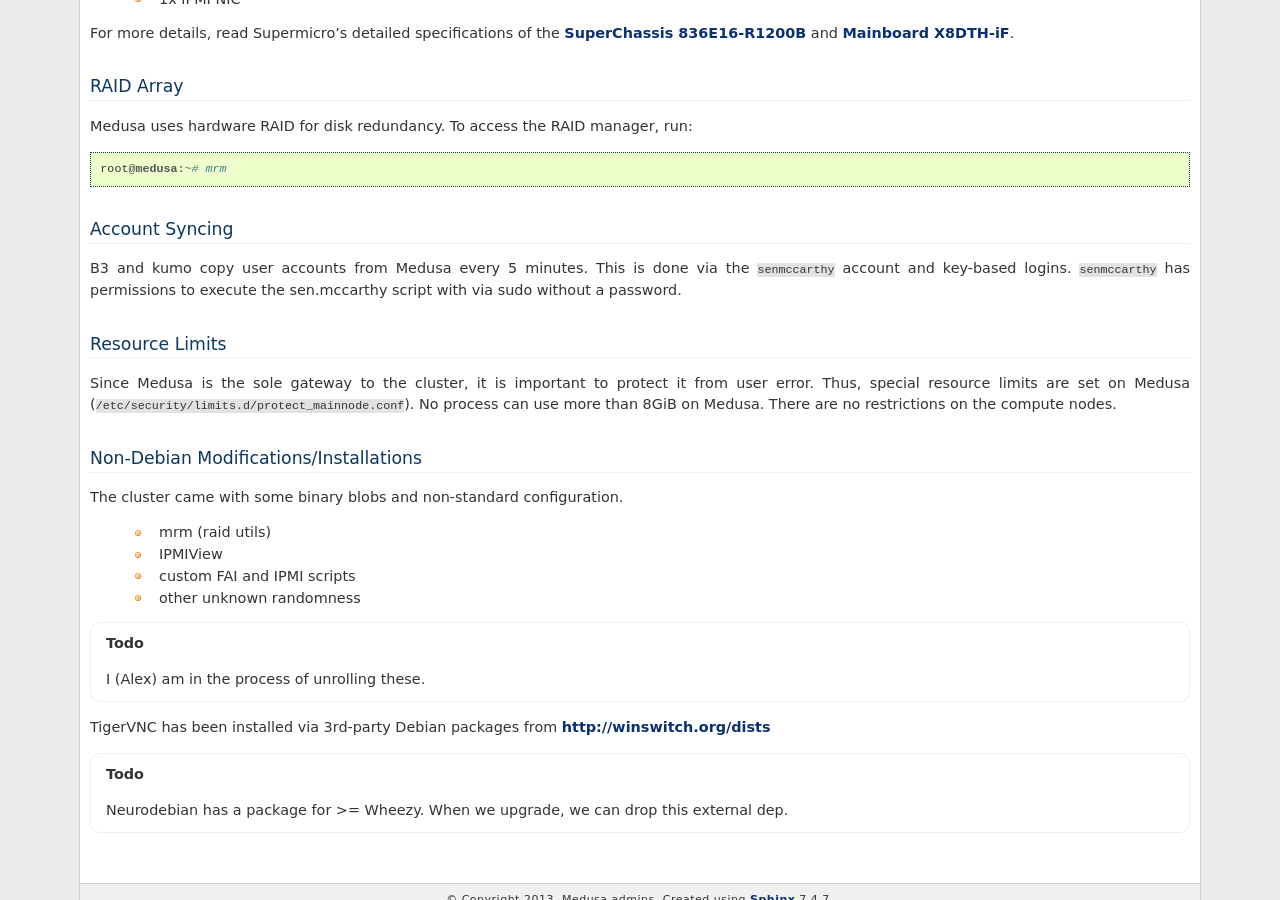
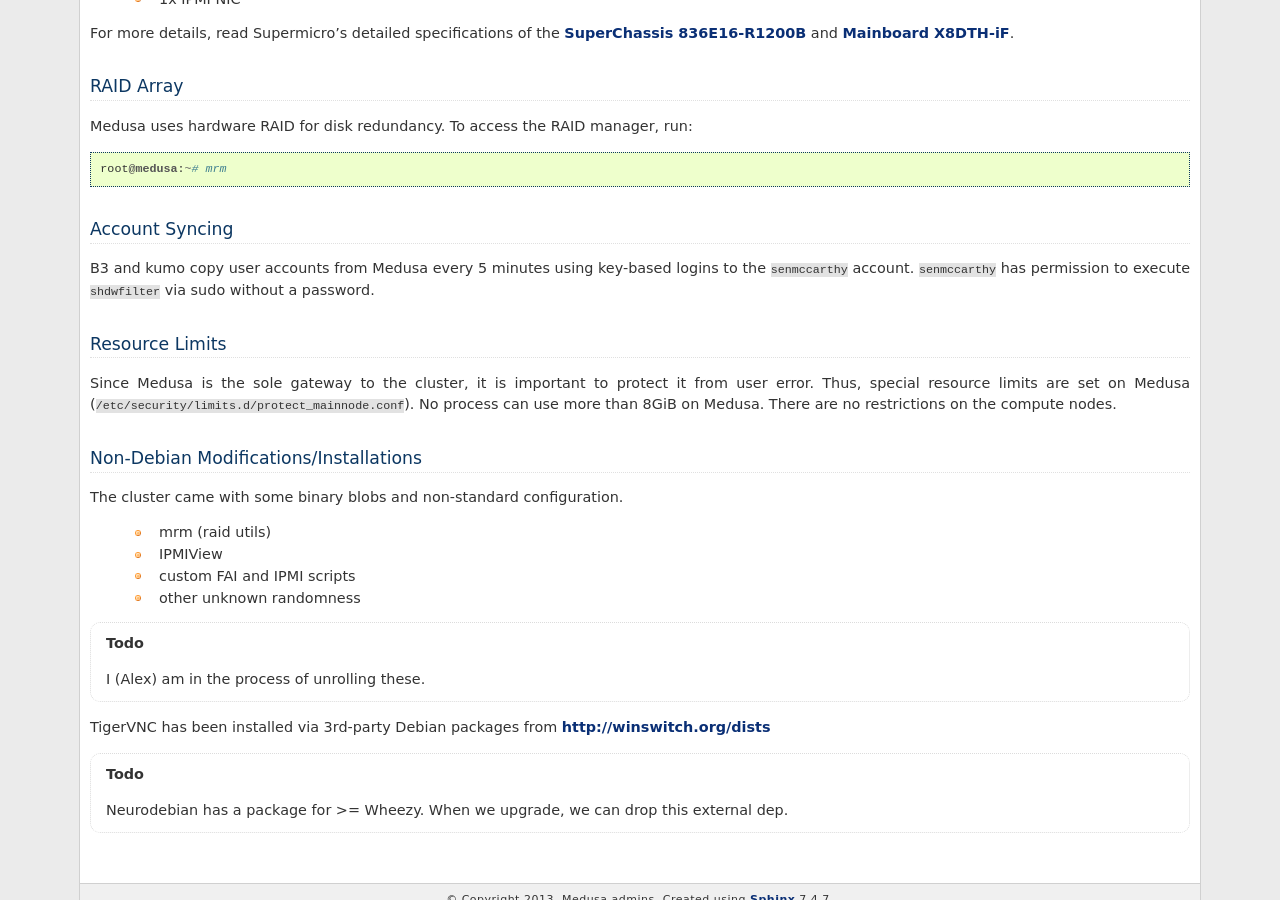
Before and after one commit to psychoinformatics-de/ipsy-docs, a Sphinx documentation site: the page built from source/internal/data_center/medusa.rst, in a window 1280 px wide and 900 px high, scrolled down 1115 px. Built offline with Sphinx 7.4.7, drawn with Linux system fonts in a browser that asks for light colours; formulas are drawn with MathJax 3.

Commit message:
Remove references to the (now defunct) sen.mccarthy script.

```diff
--- a/source/internal/data_center/kumo.rst
+++ b/source/internal/data_center/kumo.rst
@@ -22,8 +22,6 @@ Services
  - Polls ``gmetad`` instance on medusa.ovgu.de for use on web front-end. No ports exposed on Kumo.
 
 To support user logins, kumo copies the users (with 1000 <= UID <= 9999) from Medusa every 5 minutes.
-This is currently done with the ``sen.mccarthy`` script, but that is in the process of being refactored
-and extended.
 
 Because of this, the ``/etc/adduser.conf`` has been adjusted so that all new local UIDs and GIDs start
 from 10000 (rather than 1000).
--- a/source/internal/data_center/medusa.rst
+++ b/source/internal/data_center/medusa.rst
@@ -65,8 +65,8 @@ Medusa uses hardware RAID for disk redundancy. To access the RAID manager, run::
 
 Account Syncing
 ===============
-B3 and kumo copy user accounts from Medusa every 5 minutes. This is done via the ``senmccarthy`` account
-and key-based logins. ``senmccarthy`` has permissions to execute the sen.mccarthy script with via sudo
+B3 and kumo copy user accounts from Medusa every 5 minutes using key-based logins to the
+``senmccarthy`` account. ``senmccarthy`` has permission to execute ``shdwfilter`` via sudo
 without a password.
 
 Resource Limits
--- a/source/internal/lab_info.rst
+++ b/source/internal/lab_info.rst
@@ -51,8 +51,6 @@ A small b3 excito box. It has a static DHCP lease at ``141.44.98.5``. It hosts:
 * NIS
 
 To support NIS in the labs, b3 copies users (with 1000 <= UID <= 9999) from Medusa every 5 minutes.
-This is currently done with the ``sen.mccarthy`` script, but that is in the process of being refactored
-and extended.
 
 Because of this, the ``/etc/adduser.conf`` has been adjusted so that all new local UIDs and GIDs start
 from 10000 (rather than 1000) to avoid conflicts during import.
```
